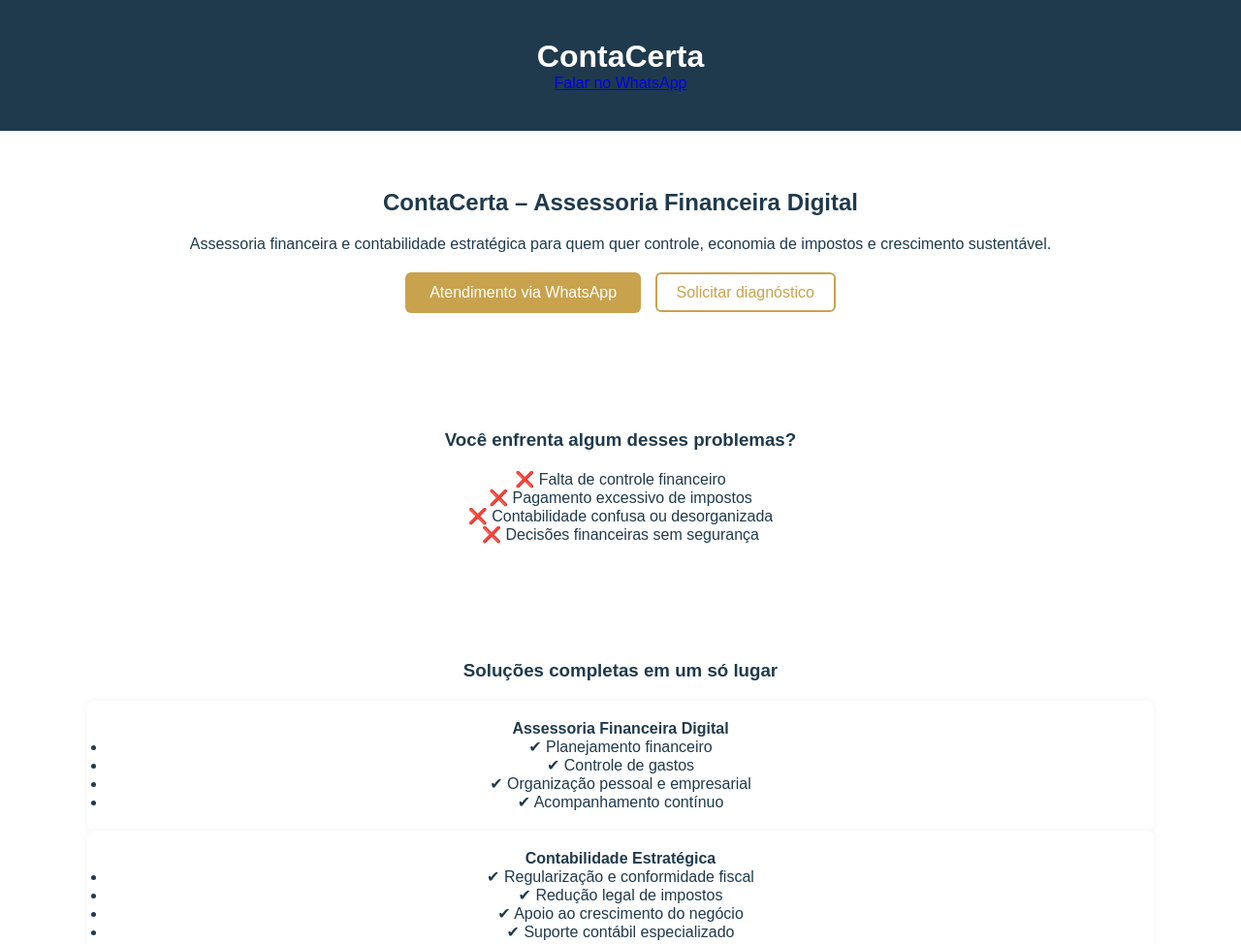
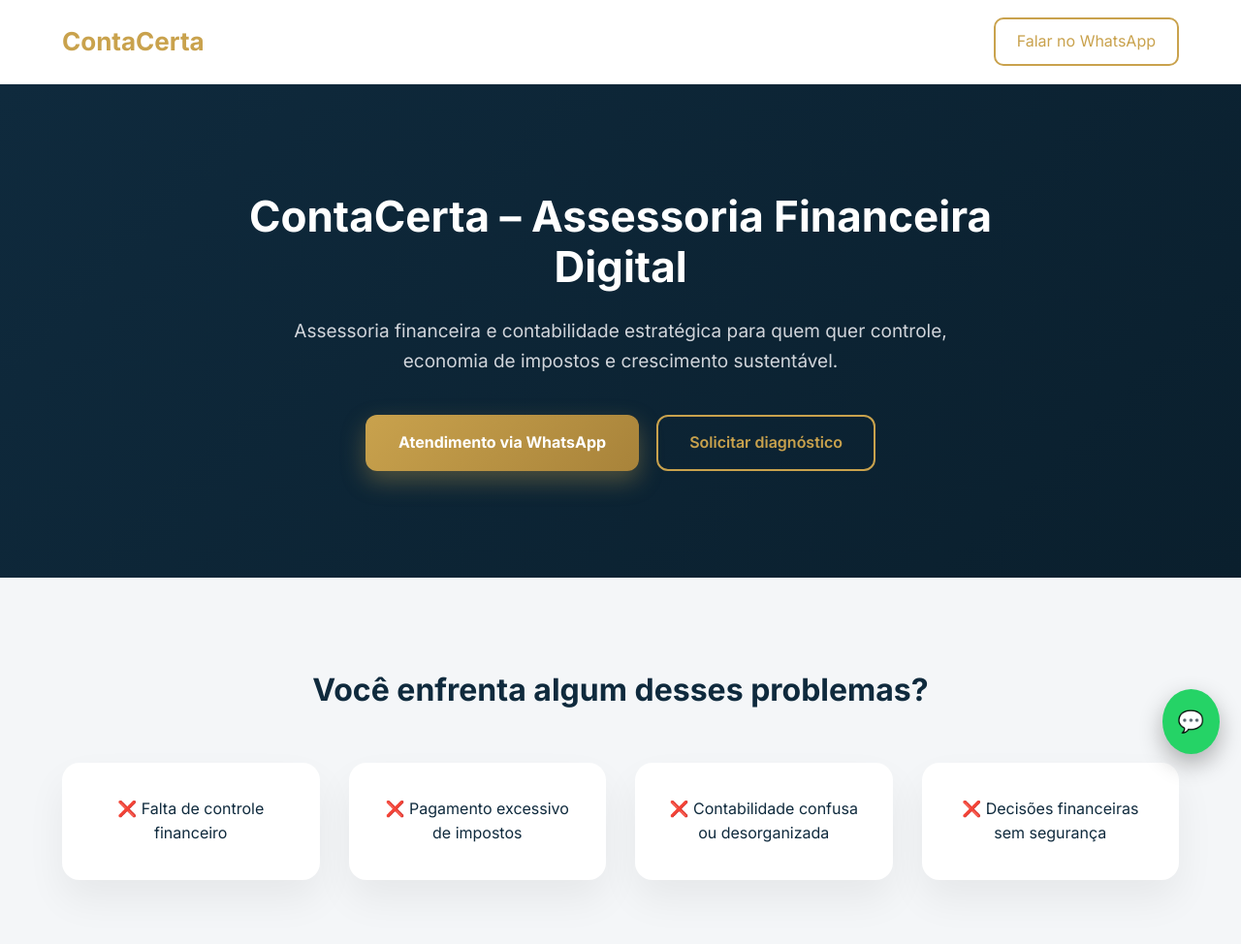
Before and after one commit to thiagoafd75/assessoriacontacerta, a plain HTML site: page index.html in a window 1280 px wide. Shown: the top 974 px of the page at 97% size. Drawn offline with Linux system fonts and the light colour scheme.

Commit message:
Add files via upload

```diff
--- a/style.css
+++ b/style.css
@@ -1,126 +1,209 @@
 :root {
 --gold: #C9A24D;
---blue: #1F3A4D;
---gray: #6B6B6B;
---light: #F5F5F5;
---white: #ffffff;
+--gold-dark: #A8833A;
+--blue: #0F2A3D;
+--blue-dark: #0A1F2D;
+--gray: #6B7280;
+--light: #F4F6F8;
+--white: #FFFFFF;
 }
 
 * {
 margin: 0;
 padding: 0;
 box-sizing: border-box;
-font-family: Arial, sans-serif;
+font-family: 'Inter', system-ui, -apple-system, BlinkMacSystemFont, sans-serif;
 }
 
 body {
+background: var(--light);
 color: var(--blue);
+line-height: 1.6;
 }
 
+/* CONTAINER */
 .container {
 width: 90%;
-max-width: 1100px;
+max-width: 1200px;
 margin: auto;
+}
+
+/* HEADER */
+.header {
+background: rgba(255,255,255,0.95);
+backdrop-filter: blur(10px);
+border-bottom: 1px solid #eee;
+position: sticky;
+top: 0;
+z-index: 10;
+}
+
+.header-flex {
+display: flex;
+justify-content: space-between;
+align-items: center;
+padding: 18px 0;
+}
+
+.logo {
+font-size: 26px;
+font-weight: 700;
+color: var(--gold);
+}
+
+/* HERO */
+.hero {
+background: linear-gradient(135deg, var(--blue), var(--blue-dark));
+color: var(--white);
+padding: 110px 0;
 text-align: center;
 }
 
-.header {
-background: var(--blue);
-color: var(--white);
-padding: 40px 0;
+.hero h2 {
+font-size: 44px;
+max-width: 900px;
+margin: auto;
+line-height: 1.2;
 }
 
-.hero {
-padding: 60px 0;
+.hero p {
+margin-top: 25px;
+font-size: 19px;
+color: #d1d5db;
+max-width: 700px;
+margin-left: auto;
+margin-right: auto;
 }
 
-.section {
-padding: 60px 0;
+.hero-cta {
+margin-top: 40px;
+display: flex;
+justify-content: center;
+gap: 18px;
+flex-wrap: wrap;
 }
 
-.section.light {
-background: var(--light);
+/* SECTIONS */
+.section {
+padding: 90px 0;
+text-align: center;
 }
 
-h2, h3 {
-margin-bottom: 20px;
+.section-light {
+background: var(--white);
 }
 
-.list {
-list-style: none;
+/* TITLES */
+h3 {
+font-size: 32px;
+margin-bottom: 50px;
 }
 
-.list li {
-margin: 10px 0;
+/* GRIDS */
+.grid-4, .grid-3, .grid-2 {
+display: grid;
+gap: 30px;
 }
 
-.cards, .steps {
-display: grid;
-grid-template-columns: repeat(auto-fit, minmax(200px, 1fr));
-gap: 20px;
+.grid-4 { grid-template-columns: repeat(auto-fit, minmax(220px, 1fr)); }
+.grid-3 { grid-template-columns: repeat(auto-fit, minmax(260px, 1fr)); }
+.grid-2 { grid-template-columns: repeat(auto-fit, minmax(320px, 1fr)); }
+
+/* BOX / CARD */
+.box, .card {
+background: var(--white);
+padding: 35px;
+border-radius: 18px;
+box-shadow: 0 20px 40px rgba(0,0,0,0.06);
+transition: transform 0.3s ease, box-shadow 0.3s ease;
 }
 
-.card, .step {
-background: var(--white);
-padding: 20px;
-border-radius: 8px;
-box-shadow: 0 0 10px rgba(0,0,0,0.05);
+.box:hover, .card:hover {
+transform: translateY(-6px);
+box-shadow: 0 30px 60px rgba(0,0,0,0.10);
 }
 
+.card h4 {
+font-size: 22px;
+margin-bottom: 18px;
+color: var(--gold-dark);
+}
+
+.card ul {
+list-style: none;
+text-align: left;
+}
+
+.card li {
+margin-bottom: 10px;
+}
+
+/* BUTTONS */
 .btn-primary {
-background: var(--gold);
+background: linear-gradient(135deg, var(--gold), var(--gold-dark));
 color: var(--white);
-padding: 12px 25px;
-border-radius: 6px;
+padding: 16px 34px;
+border-radius: 12px;
 text-decoration: none;
-display: inline-block;
-margin-top: 20px;
+font-weight: 700;
+box-shadow: 0 10px 25px rgba(201,162,77,0.35);
 }
 
 .btn-secondary {
 border: 2px solid var(--gold);
-padding: 10px 20px;
-margin-left: 10px;
+color: var(--gold);
+padding: 14px 32px;
+border-radius: 12px;
 text-decoration: none;
-color: var(--gold);
-border-radius: 6px;
+font-weight: 600;
 }
 
-.btn-whatsapp {
-background: #25d366;
-color: #fff;
-padding: 12px 20px;
-border-radius: 6px;
+.btn-outline {
+border: 2px solid var(--gold);
+color: var(--gold);
+padding: 10px 22px;
+border-radius: 10px;
 text-decoration: none;
 }
 
+/* FORM */
 form {
+max-width: 520px;
+margin: auto;
 display: flex;
 flex-direction: column;
-gap: 15px;
+gap: 18px;
 }
 
-input {
-padding: 12px;
-border-radius: 6px;
-border: 1px solid #ccc;
+input, textarea {
+padding: 16px;
+border-radius: 12px;
+border: 1px solid #ddd;
+font-size: 15px;
 }
 
+textarea {
+resize: vertical;
+}
+
+/* FOOTER */
 .footer {
 background: var(--blue);
 color: var(--white);
-padding: 20px;
+padding: 35px;
 text-align: center;
 }
 
-.floating-whatsapp {
+/* WHATSAPP */
+.whatsapp-float {
 position: fixed;
-bottom: 20px;
-right: 20px;
+bottom: 22px;
+right: 22px;
 background: #25d366;
 color: #fff;
-font-size: 24px;
-padding: 15px;
+padding: 16px;
 border-radius: 50%;
+font-size: 22px;
+box-shadow: 0 10px 25px rgba(0,0,0,0.3);
 text-decoration: none;
 }
```
Also changed, not shown: script.js (deleted, +0 -176 lines).
